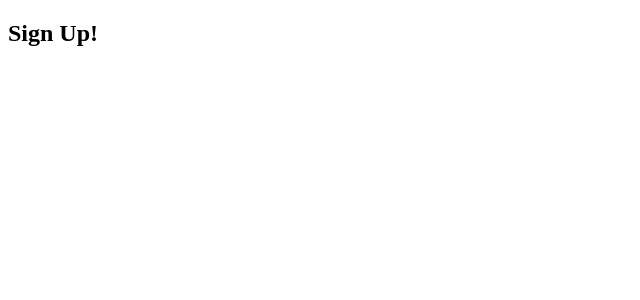
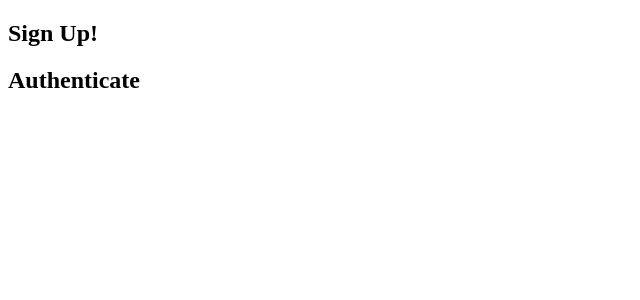
Before and after one commit to dane-hoffman/Block_27_SignAuth_App, a React (Vite) app: page / in a window 1280 px wide. Shown: the top 300 px of the page, without its empty margins (0-640 px from the left). Built offline with nearby package versions, Linux system fonts and the light colour scheme.

Commit message:
Created Authenticate component.

```diff
--- a/src/App.jsx
+++ b/src/App.jsx
@@ -1,11 +1,13 @@
 import React, { useState } from 'react'
 import SignUpForm from './components/SignUpForm'
+import Authenticate from './components/Authenticate'
 
 function App() {
 
   return (
     <>
     <SignUpForm />
+    <Authenticate />
     </>
   )
 }
--- a/src/components/Authenticate.jsx
+++ b/src/components/Authenticate.jsx
@@ -0,0 +1,7 @@
+import React from 'react'
+
+const Authenticate = () => {
+    return <h2>Authenticate</h2>
+}
+
+export default Authenticate;
```
